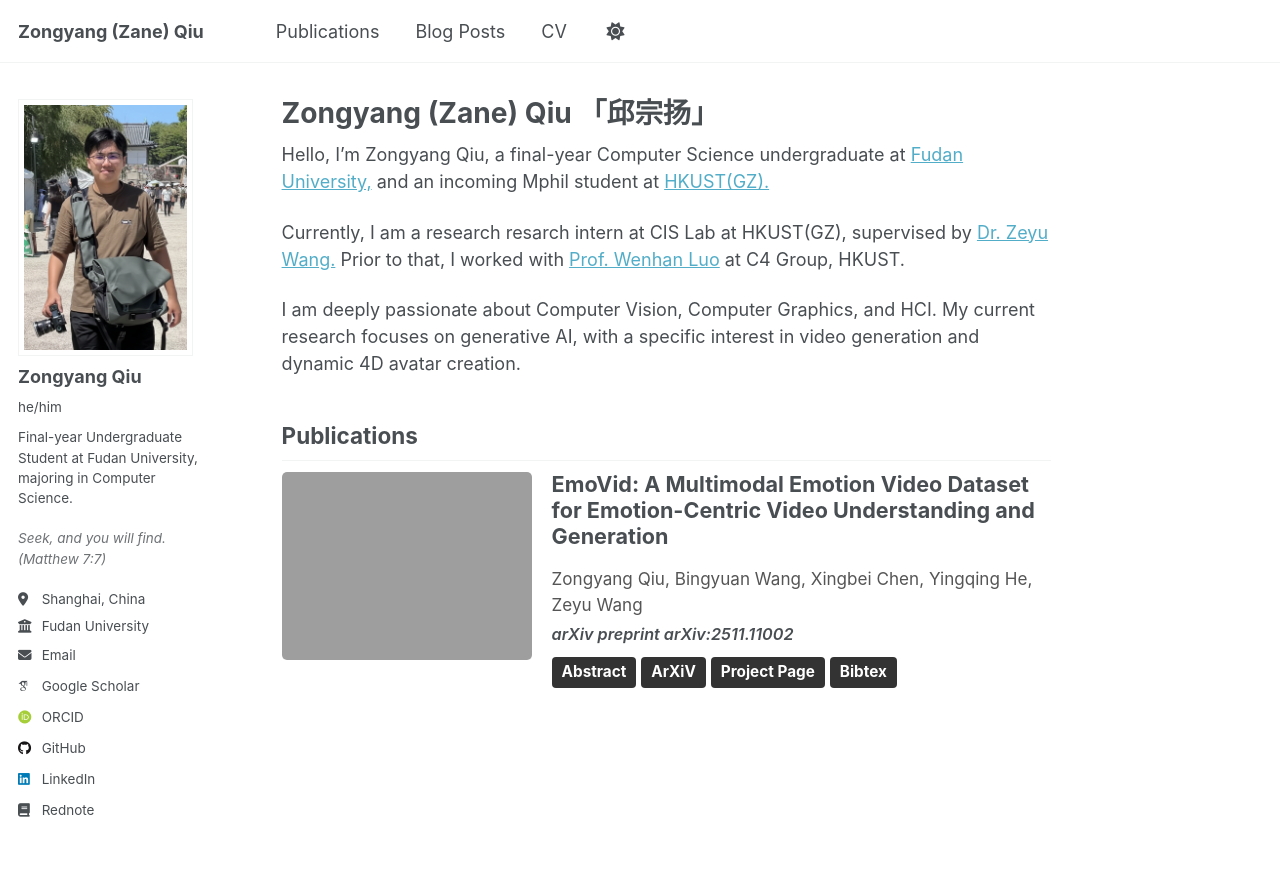
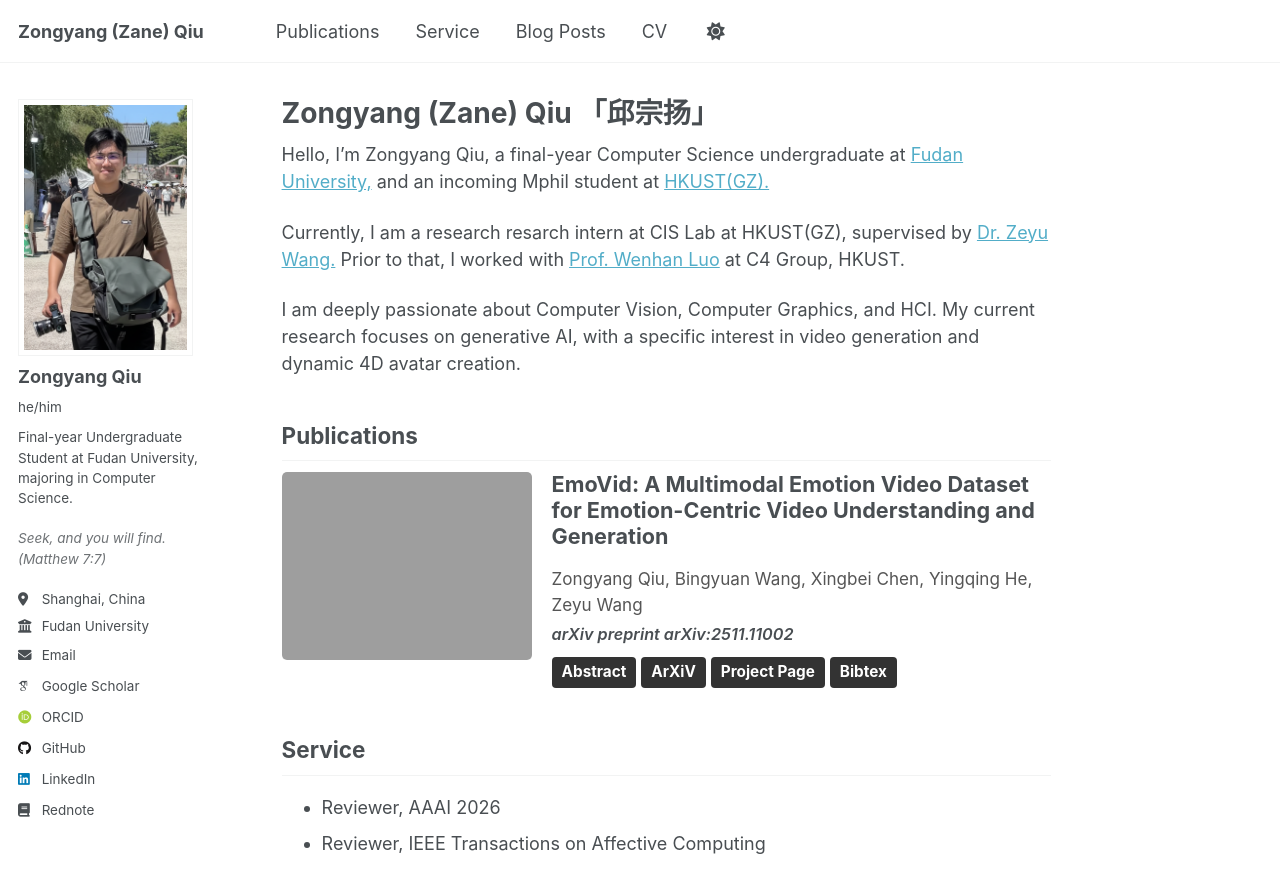
Before and after one commit to Zane-ZYQiu/Zane-ZYQiu.github.io, a Jekyll site: the page built from _pages/about.md, in a window 1280 px wide and 1064 px high. Shown: the top 893 px of the window. Built offline with Jekyll 4.4.1, drawn with Linux system fonts in a browser that asks for light colours; some web fonts are replaced.

Commit message:
add service

```diff
--- a/_data/navigation.yml
+++ b/_data/navigation.yml
@@ -10,6 +10,9 @@
 main:
   - title: "Publications"
     url: /publications/
+
+  - title: "Service"
+    url: /service/
 
   # - title: "Talks"
   #   url: /talks/
--- a/_pages/about.md
+++ b/_pages/about.md
@@ -20,3 +20,8 @@ I am deeply passionate about Computer Vision, Computer Graphics, and HCI. My cur
 {% for post in site.publications reversed %}
   {% include archive-single.html %}
 {% endfor %}
+
+## Service
+
+- Reviewer, AAAI 2026
+- Reviewer, IEEE Transactions on Affective Computing
```
Also changed, not shown: _pages/service.md (added, +10 -0 lines).
